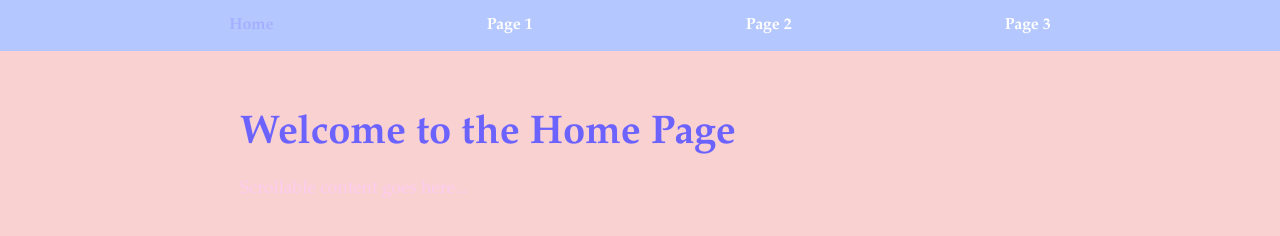
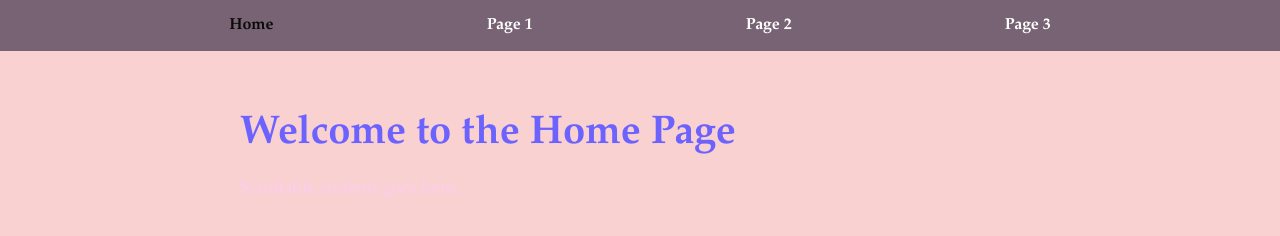
Before and after one commit to mayahkg/myra_website, a plain HTML site: page index.html in a window 1280 px wide. In both pictures the pointer is over the link "Home". Drawn offline with Linux system fonts and the light colour scheme.

Commit message:
Update style.css

```diff
--- a/style.css
+++ b/style.css
@@ -7,7 +7,7 @@ body {
 }
 
 nav {
-    background-color: #b5c7ff;
+    background-color: #786375;
     padding: 1rem;
     display: flex;
     justify-content: space-evenly;
@@ -21,7 +21,7 @@ nav a {
 }
 
 nav a:hover {
-    color: #a4b0ff;
+    color: #0b0a0b;
 }
 
 main {
```
